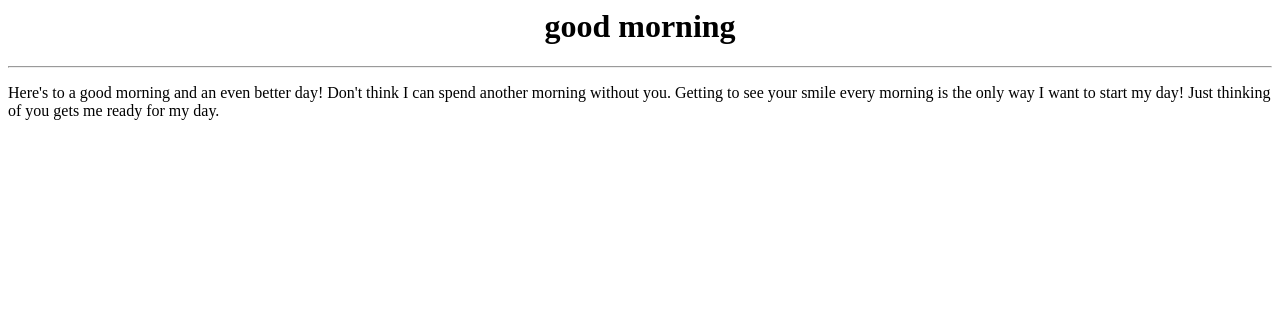
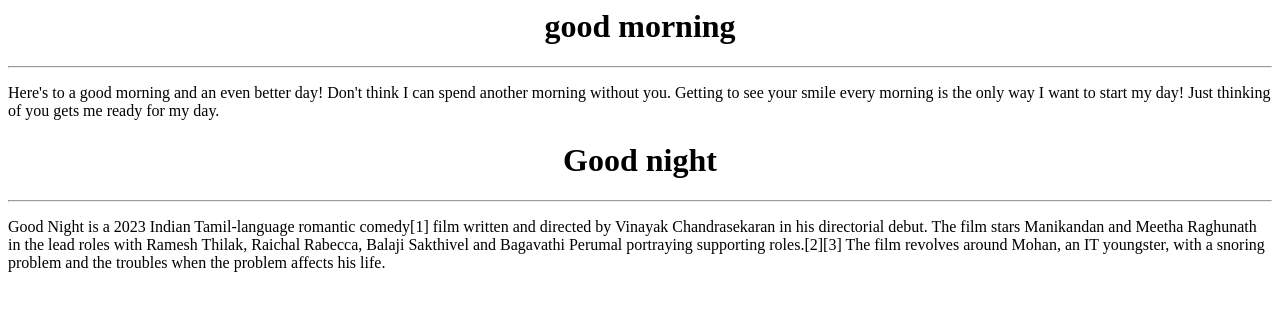
Before and after one commit to YudeshPrasanth/htmlpage, a plain HTML site: page index.html in a window 1280 px wide. Drawn offline with Linux system fonts and the light colour scheme.

Commit message:
good night

```diff
--- a/index.html
+++ b/index.html
@@ -6,3 +6,8 @@
 <p>
     Here's to a good morning and an even better day! Don't think I can spend another morning without you. Getting to see your smile every morning is the only way I want to start my day! Just thinking of you gets me ready for my day.
 </p>
+
+<center>
+<h1>Good night</h1>
+</center><hr>
+<p>Good Night is a 2023 Indian Tamil-language romantic comedy[1] film written and directed by Vinayak Chandrasekaran in his directorial debut. The film stars Manikandan and Meetha Raghunath in the lead roles with Ramesh Thilak, Raichal Rabecca, Balaji Sakthivel and Bagavathi Perumal portraying supporting roles.[2][3] The film revolves around Mohan, an IT youngster, with a snoring problem and the troubles when the problem affects his life.</p>
```
